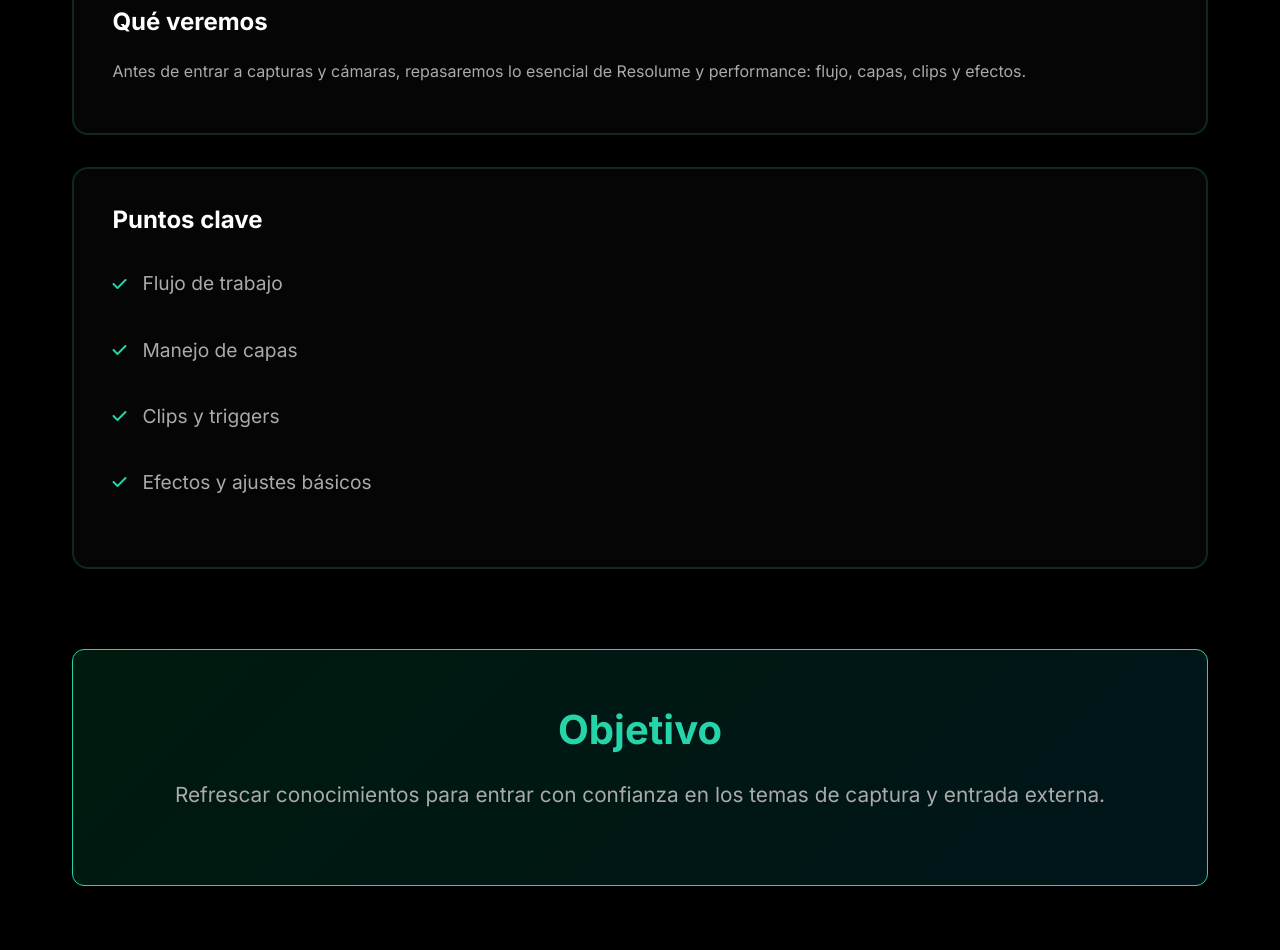
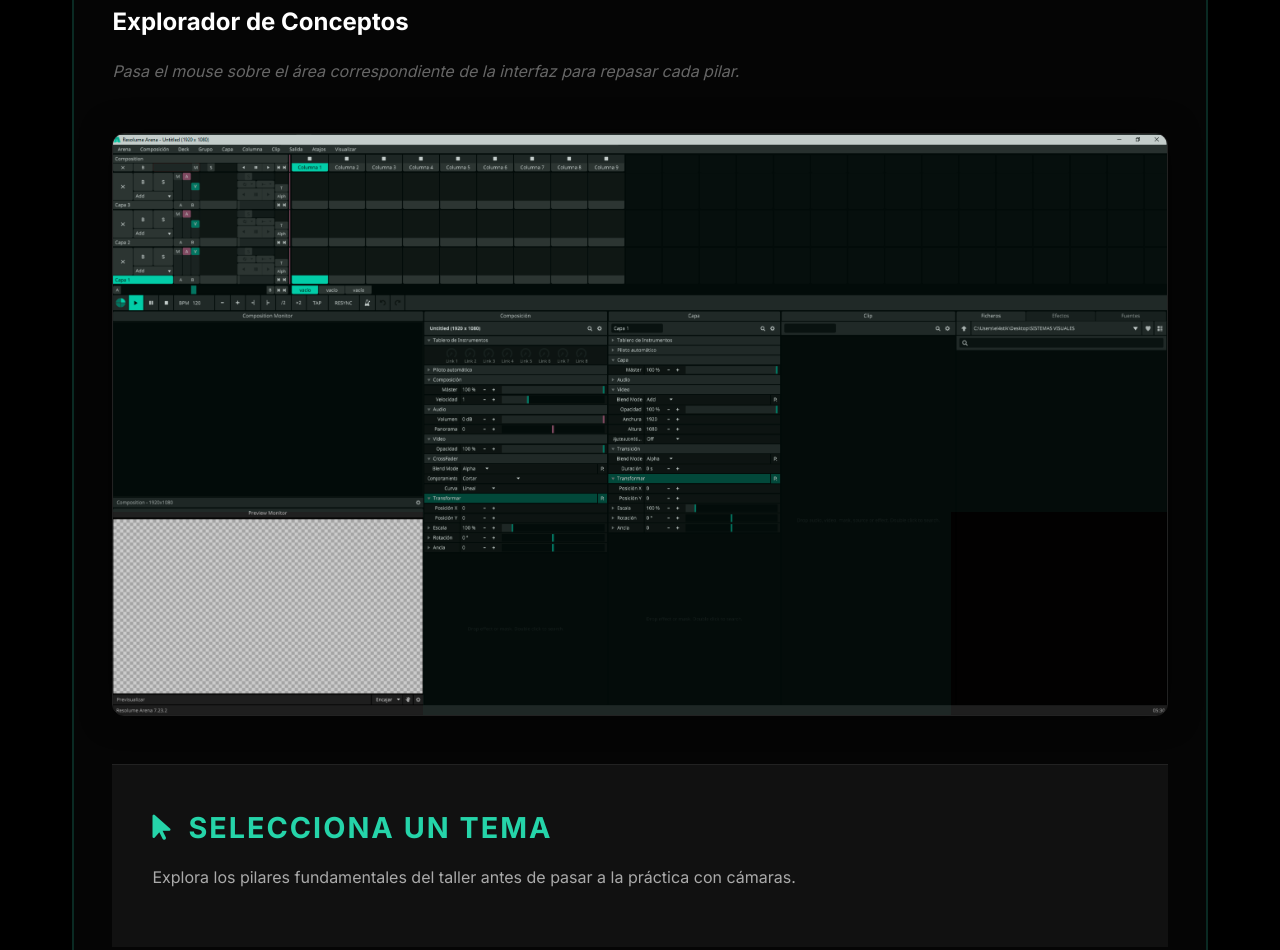
Before and after one commit to el4stik/sistemasvisuales, a website: page temas/repaso.html in a window 1280 px wide. Shown: the part 405-1355 px from the top of the page. Drawn offline with Linux system fonts and the light colour scheme.

Commit message:
Mejora de efecto ghost y repaso interactivo

```diff
--- a/temas/repaso.html
+++ b/temas/repaso.html
@@ -1,5 +1,6 @@
 <!DOCTYPE html>
 <html lang="es">
+
 <head>
   <meta charset="UTF-8">
   <meta name="viewport" content="width=device-width, initial-scale=1.0">
@@ -8,6 +9,106 @@
   <link rel="stylesheet" href="https://cdn.jsdelivr.net/npm/@fortawesome/fontawesome-free@6.4.0/css/all.min.css">
   <link href="https://fonts.googleapis.com/css2?family=Inter:wght@300;400;500;600;700&display=swap" rel="stylesheet">
   <link rel="stylesheet" href="../css/style.css">
+  <style>
+    .explorer-container {
+      position: relative;
+      width: 100%;
+      margin: 3rem 0;
+      background: #000;
+      border-radius: 12px;
+      overflow: hidden;
+      border: 1px solid var(--border-color);
+      box-shadow: 0 0 30px rgba(0, 0, 0, 0.5);
+    }
+
+    .explorer-image-wrapper {
+      position: relative;
+      width: 100%;
+      cursor: crosshair;
+    }
+
+    .explorer-image {
+      display: block;
+      width: 100%;
+      height: auto;
+      opacity: 0.8;
+      transition: opacity 0.3s;
+    }
+
+    .hotspot {
+      position: absolute;
+      border: 2px solid transparent;
+      background: rgba(37, 212, 169, 0.05);
+      transition: all 0.3s cubic-bezier(0.4, 0, 0.2, 1);
+      z-index: 10;
+    }
+
+    .hotspot:hover {
+      border-color: var(--accent-primary);
+      background: rgba(37, 212, 169, 0.15);
+      box-shadow: 0 0 20px rgba(37, 212, 169, 0.4);
+    }
+
+    /* Hotspots para Repaso (Basados en la imagen de Resolume) */
+    .hs-flujo {
+      top: 0;
+      left: 0;
+      width: 100%;
+      height: 15%;
+    }
+
+    .hs-capas {
+      top: 15%;
+      left: 0;
+      width: 16.4%;
+      height: 50%;
+    }
+
+    .hs-clips {
+      top: 15%;
+      left: 16.4%;
+      width: 83.6%;
+      height: 50%;
+    }
+
+    .hs-efectos {
+      top: 65%;
+      left: 29.4%;
+      width: 50.1%;
+      height: 35%;
+    }
+
+    .info-panel {
+      padding: 2.5rem;
+      background: var(--bg-card);
+      border-top: 1px solid var(--border-color);
+      min-height: 180px;
+      transition: all 0.4s;
+    }
+
+    .info-title {
+      font-size: 1.8rem;
+      color: var(--accent-primary);
+      margin-bottom: 0.8rem;
+      text-transform: uppercase;
+      letter-spacing: 2px;
+      font-weight: 700;
+      display: flex;
+      align-items: center;
+      gap: 1rem;
+    }
+
+    .info-description {
+      font-size: 1.2rem;
+      color: var(--text-secondary);
+      line-height: 1.7;
+    }
+
+    .active-hotspot {
+      border-color: var(--accent-primary) !important;
+      background: rgba(37, 212, 169, 0.2) !important;
+    }
+  </style>
 </head>
 
 <body>
@@ -24,24 +125,41 @@
       </div>
 
       <div class="intro-grid">
+        <div class="intro-card" style="grid-column: 1 / -1;">
+          <h3>Explorador de Conceptos</h3>
+          <p style="text-align: center; color: var(--text-muted); font-style: italic; margin-bottom: 1rem;">
+            Pasa el mouse sobre el área correspondiente de la interfaz para repasar cada pilar.
+          </p>
 
-      <div class="intro-card">
-        <h3>Qué veremos</h3>
-        <p>
-          Antes de entrar a capturas y cámaras, repasaremos lo esencial de Resolume y performance: flujo, capas, clips y efectos.
+          <div class="explorer-container">
+            <div class="explorer-image-wrapper">
+              <img src="../media/resolume_ui.png" alt="Repaso Conceptos" class="explorer-image">
+
+              <div class="hotspot hs-flujo" data-title="1. Flujo de Trabajo"
+                data-desc="Entender la ruta de la señal: desde la carga de archivos en el navegador hasta la salida maestra. La organización es la clave de una performance fluida.">
+              </div>
+              <div class="hotspot hs-capas" data-title="2. Manejo de Capas"
+                data-desc="Las capas funcionan como acetatos: lo que está arriba tapa lo de abajo según su opacidad y modo de mezcla (Add, Screen, Alpha).">
+              </div>
+              <div class="hotspot hs-clips" data-title="3. Clips y Triggers"
+                data-desc="Disparar en el momento justo. Aprender los modos de reproducción (Loop, Once, Bounce) y el comportamiento de las columnas.">
+              </div>
+              <div class="hotspot hs-efectos" data-title="4. Efectos y Ajustes"
+                data-desc="Manipulación en tiempo real. Aplicar filtros, ajustar parámetros y usar macros para transformar radicalmente la imagen.">
+              </div>
+            </div>
+          </div>
+
+          <div class="info-panel" id="infoPanel">
+            <div class="info-title" id="infoTitle">
+              <i class="fas fa-mouse-pointer"></i>
+              <span>Selecciona un tema</span>
+            </div>
+            <p class="info-description" id="infoDesc">
+              Explora los pilares fundamentales del taller antes de pasar a la práctica con cámaras.
             </p>
           </div>
-
-      <div class="intro-card">
-        <h3>Puntos clave</h3>
-        <ul class="topic-list">
-          <li><i class="fas fa-check"></i> Flujo de trabajo</li>
-          <li><i class="fas fa-check"></i> Manejo de capas</li>
-          <li><i class="fas fa-check"></i> Clips y triggers</li>
-          <li><i class="fas fa-check"></i> Efectos y ajustes básicos</li>
-        </ul>
         </div>
-
       </div>
 
       <div class="cta-section">
@@ -56,5 +174,31 @@
     <span></span> <!-- No hay anterior -->
     <a href="capturas.html" class="next">Siguiente <i class="fas fa-arrow-right"></i></a>
   </div>
+  <script>
+    const hotspots = document.querySelectorAll('.hotspot');
+    const infoTitle = document.getElementById('infoTitle');
+    const infoDesc = document.getElementById('infoDesc');
+
+    const defaultTitle = 'Selecciona un tema';
+    const defaultDesc = 'Explora los pilares fundamentales del taller antes de pasar a la práctica con cámaras.';
+
+    hotspots.forEach(hs => {
+      hs.addEventListener('mouseenter', () => {
+        const title = hs.getAttribute('data-title');
+        const desc = hs.getAttribute('data-desc');
+
+        infoTitle.innerHTML = `<i class="fas fa-info-circle"></i> <span>${title}</span>`;
+        infoDesc.textContent = desc;
+        hs.classList.add('active-hotspot');
+      });
+
+      hs.addEventListener('mouseleave', () => {
+        infoTitle.innerHTML = `<i class="fas fa-mouse-pointer"></i> <span>${defaultTitle}</span>`;
+        infoDesc.textContent = defaultDesc;
+        hs.classList.remove('active-hotspot');
+      });
+    });
+  </script>
 </body>
+
 </html>
```
Also changed, not shown: temas/camara.html (+1 -1 lines). Lines whose indentation alone changed are shown as unchanged.
